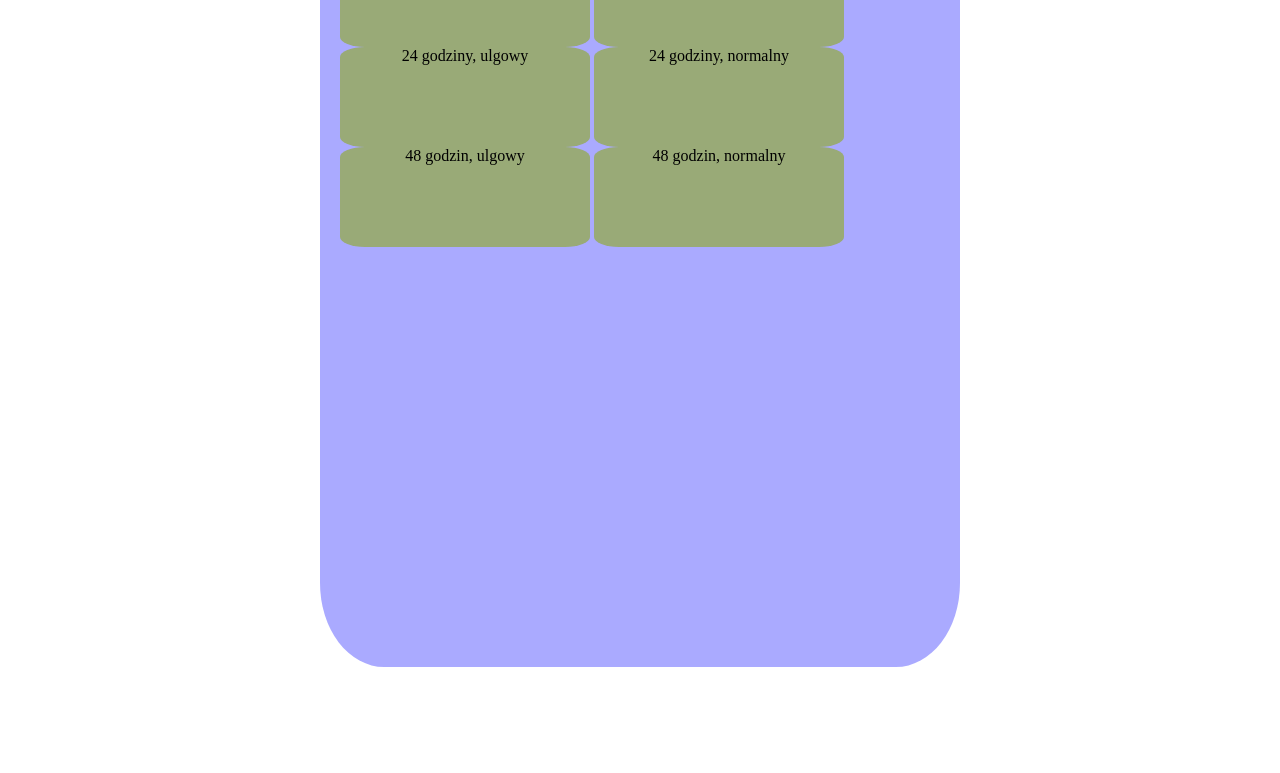
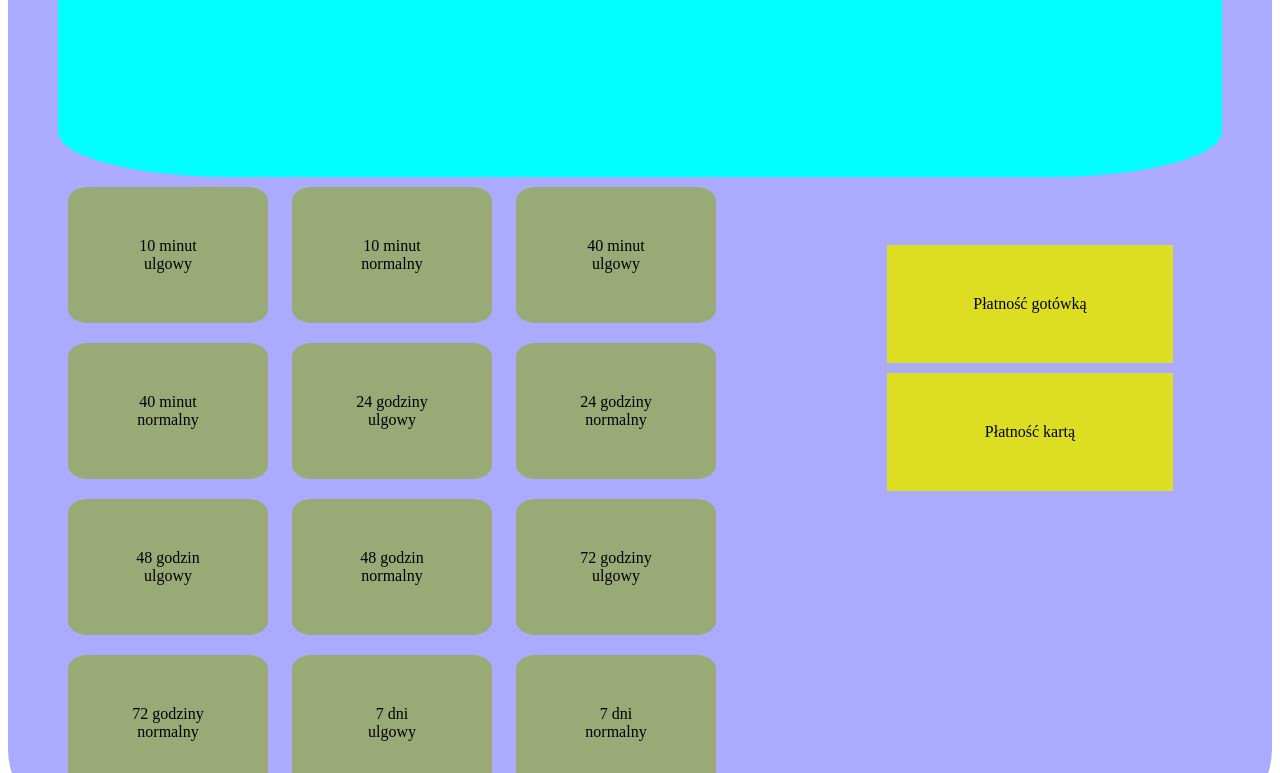
Before and after one commit to przand1/APOprototyp, a plain HTML site: page index.html in a window 1280 px wide. Shown: the part 181-954 px from the top of the page. Before the commit the page ends 848 px from the top, so only its background shows below. Drawn offline with Linux system fonts and the light colour scheme.

Commit message:
interfejs

```diff
--- a/css/index.css
+++ b/css/index.css
@@ -1,25 +1,35 @@
-#tlo{
-	width: 600px;
-	height: 800px;
+#tlo {
 	border-radius: 10%;
 	background-color: #aaf;
-	position: absolute;
-	left: 25%;
-	padding: 20px;
-
+	padding: 50px;
 }
-#ekran{
-	height: 300px;
-	width: auto;
+#ekran {
 	background-color: #0ff;
 	margin: 0;
+	border-radius: 15%;
+	height: 200px;
+	padding: 50px;
+	font-size: 50px;
 }
 .zakupBiletu {
-	width: 250px;
-	height: 100px;
 	display: inline-block;
 	background-color: #9a7;
 	border-radius: 10%;
 	text-align: center;
-	margin: 0;
+	margin: 10px;
+	padding: 50px;
+	width: 100px;
 }
+#zp {
+	display: inline-block;
+	width: 20%;
+	position: relative;
+	bottom: 300px;
+}
+.zaplac {
+	padding: 50px;
+	width: 80%;
+	background-color: #dd2;
+	text-align: center;
+	margin: 10px;
+}
--- a/index.html
+++ b/index.html
@@ -6,36 +6,60 @@
 	<meta charset="utf-8">
 	<link rel="stylesheet" href="css/index.css">
   <script src="js/wczytajZasoby.js" type="text/javascript"></script>
+  <script src="js/skrypty.js" type="text/javascript"></script>
 
 </head>
 
 <body>
 	<div id="tlo">
-		<div class="ekran">
+		<div id="ekran">
+			Wybierz rodzaj biletu
 		</div>
-		<div class="zakupBiletu" onclick="">
-			10 minut, ulgowy
+		<div style="width:70%;display:inline-block;">
+			<div class="zakupBiletu" onclick="kupBilet(0,true)">
+				10 minut<br>ulgowy
 			</div>
-		<div class="zakupBiletu" onclick="">
-			10 minut, normalny
+			<div class="zakupBiletu" onclick="kupBilet(0,false)">
+				10 minut<br>normalny
 			</div>
-		<div class="zakupBiletu" onclick="">
-			40 minut, ulgowy
+			<div class="zakupBiletu" onclick="kupBilet(1,true)">
+				40 minut<br>ulgowy
 			</div>
-		<div class="zakupBiletu" onclick="">
-			40 minut, normalny
+			<div class="zakupBiletu" onclick="kupBilet(1,false)">
+				40 minut<br>normalny
 			</div>
-		<div class="zakupBiletu" onclick="">
-			24 godziny, ulgowy
+			<div class="zakupBiletu" onclick="kupBilet(2,true)">
+				24 godziny<br>ulgowy
 			</div>
-		<div class="zakupBiletu" onclick="">
-			24 godziny, normalny
+			<div class="zakupBiletu" onclick="kupBilet(2,false)">
+				24 godziny<br>normalny
 			</div>
-		<div class="zakupBiletu" onclick="">
-			48 godzin, ulgowy
+			<div class="zakupBiletu" onclick="kupBilet(3,true)">
+				48 godzin<br>ulgowy
 			</div>
-		<div class="zakupBiletu" onclick="">
-			48 godzin, normalny
+			<div class="zakupBiletu" onclick="kupBilet(3,false)">
+				48 godzin<br>normalny
+			</div>
+			<div class="zakupBiletu" onclick="kupBilet(4,true)">
+				72 godziny<br>ulgowy
+			</div>
+			<div class="zakupBiletu" onclick="kupBilet(4,false)">
+				72 godziny<br>normalny
+			</div>
+			<div class="zakupBiletu" onclick="kupBilet(5,true)">
+				7 dni<br>ulgowy
+			</div>
+			<div class="zakupBiletu" onclick="kupBilet(5,false)">
+				7 dni<br>normalny
+			</div>
+		</div>
+		<div id="zp">
+			<div class="zaplac">
+				Płatność gotówką
+			</div>
+			<div class="zaplac">
+				Płatność kartą
+			</div>
 		</div>
 	</div>
 </body>
--- a/js/skrypty.js
+++ b/js/skrypty.js
@@ -0,0 +1,16 @@
+let doZaplaty = 0;
+kupBilet = function(nr, ulg) {
+	let wynik = "Kupiono " + bilety[nr].czas;
+	let cena = bilety[nr].cena;
+	if (ulg) {
+		wynik += ", ulgowy.";
+		cena /= 2;
+	} else {
+		wynik += ", normalny.";
+	}
+	doZaplaty += cena;
+	let cenaZl = parseInt(doZaplaty);
+	let cenaGr = ((doZaplaty - cenaZl) * 100).toFixed(0);
+	wynik += "\nDo zapłaty: " + cenaZl + " zł " + cenaGr + "gr.";
+	document.getElementById("ekran").innerText = wynik;
+};
--- a/js/wczytajZasoby.js
+++ b/js/wczytajZasoby.js
@@ -1,28 +1,28 @@
 let zasoby = {
-  "papier":10,
-  "tusz":10,
-  "pieniadze":{
-    "1gr":20,
-    "2gr":14,
-    "5gr":5,
-    "10gr":13,
-    "20gr":6,
-    "50gr":7,
-    "1zl":2,
-    "2zl":5,
-    "5zl":4,
-    "10zl":2,
-    "20zl":3,
-    "50zl":1,
-    "100zl":0,
-    "200zl":0
-  }
-}
-let ceny = {
-  "10min":3,
-  "40min":4.6,
-  "24h":13.6,
-  "48h":21,
-  "72h":27,
-  "7d":47
-}
+	papier: 10,
+	tusz: 10,
+	pieniadze: {
+		"1gr": 20,
+		"2gr": 14,
+		"5gr": 5,
+		"10gr": 13,
+		"20gr": 6,
+		"50gr": 7,
+		"1zl": 2,
+		"2zl": 5,
+		"5zl": 4,
+		"10zl": 2,
+		"20zl": 3,
+		"50zl": 1,
+		"100zl": 0,
+		"200zl": 0,
+	},
+};
+let bilety = [
+	{ czas: "10min", cena: 3 },
+	{ czas: "40min", cena: 4.6 },
+	{ czas: "24h", cena: 13.6 },
+	{ czas: "48h", cena: 21 },
+	{ czas: "72h", cena: 27 },
+	{ czas: "7d", cena: 47 },
+];
```
Also changed, not shown: zasoby.json (deleted, +0 -20 lines), 1 other file. Lines whose indentation alone changed are shown as unchanged.
